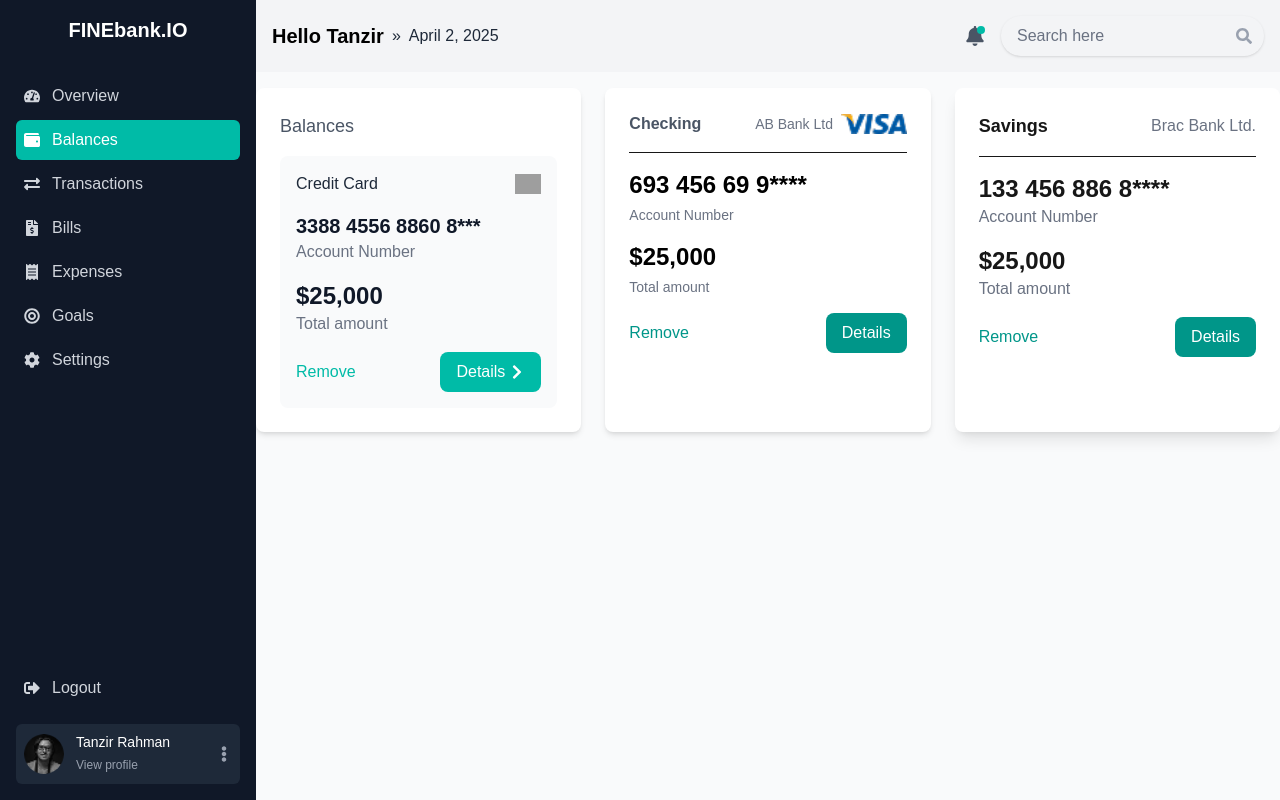
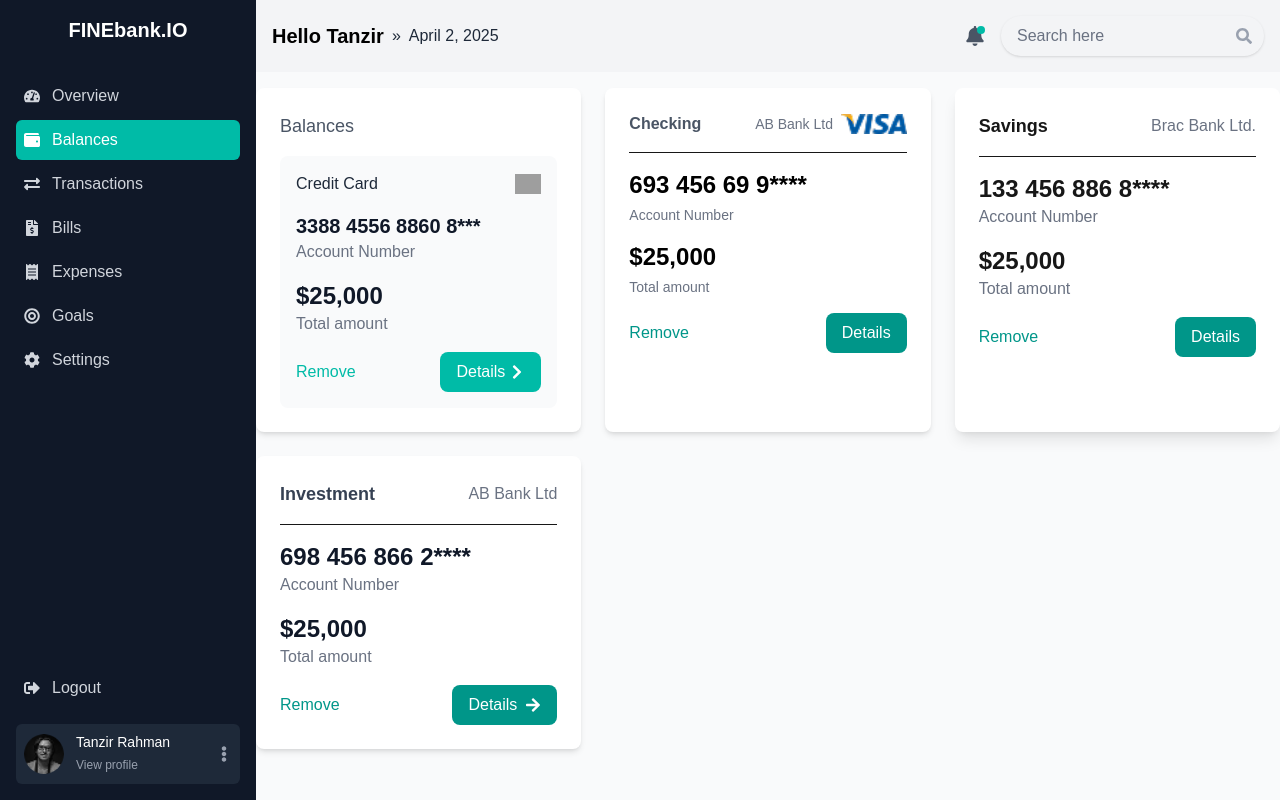
Before and after one commit to Bhankid/finebank, a Next.js app: page /dashboard/balances in a window 1280 px wide. Built offline with nearby package versions, Linux system fonts and the light colour scheme; grey boxes are pictures that could not be loaded.

Commit message:
Add InvestmentCard component to CreditCardBalance for displaying investment details

```diff
--- /dev/null
+++ b/src/app/components/CreditCardBalance/InvestmentCard.tsx
@@ -0,0 +1,65 @@
+'use client';
+
+import { FaArrowRight } from 'react-icons/fa';
+
+interface InvestmentCardProps {
+  bankName?: string;
+  accountNumber?: string;
+  totalAmount?: number;
+  className?: string;
+  onRemove?: () => void;
+  onDetails?: () => void;
+}
+
+const InvestmentCard: React.FC<InvestmentCardProps> = ({
+  bankName = 'AB Bank Ltd',
+  accountNumber = '698 456 866 2****',
+  totalAmount = 25000,
+  className = '',
+  onRemove = () => {},
+  onDetails = () => {}
+}) => {
+  // Format currency
+  const formatCurrency = (amount: number): string => {
+    return new Intl.NumberFormat('en-US', {
+      style: 'currency',
+      currency: 'USD',
+      minimumFractionDigits: 0,
+      maximumFractionDigits: 0
+    }).format(amount);
+  };
+
+  return (
+    <div className={`bg-white shadow-md rounded-lg p-6 ${className}`}>
+      <div className="flex justify-between items-center mb-4">
+        <h2 className="text-lg font-semibold text-gray-700">Investment</h2>
+        <span className="text-gray-500">{bankName}</span>
+      </div>
+      <hr className="mb-4"/>
+      <div className="mb-4">
+        <p className="text-2xl font-semibold text-gray-900">{accountNumber}</p>
+        <p className="text-gray-500">Account Number</p>
+      </div>
+      <div className="mb-4">
+        <p className="text-2xl font-semibold text-gray-900">{formatCurrency(totalAmount)}</p>
+        <p className="text-gray-500">Total amount</p>
+      </div>
+      <div className="flex justify-between items-center">
+        <button
+          onClick={onRemove}
+          className="text-teal-600 hover:text-teal-700 transition-colors"
+        >
+          Remove
+        </button>
+        <button
+          onClick={onDetails}
+          className="bg-teal-600 hover:bg-teal-700 text-white px-4 py-2 rounded-lg flex items-center transition-colors"
+        >
+          Details <FaArrowRight className="ml-2" />
+        </button>
+      </div>
+    </div>
+  );
+};
+
+export default InvestmentCard;
--- a/src/app/dashboard/balances/page.tsx
+++ b/src/app/dashboard/balances/page.tsx
@@ -2,6 +2,7 @@
 
 import CheckingAccount from '@/app/components/CreditCardBalance/CheckingAccount';
 import CreditCardBalance from '@/app/components/CreditCardBalance/CreditCardBalance';
+import InvestmentCard from '@/app/components/CreditCardBalance/InvestmentCard';
 import SavingsAccount from '@/app/components/CreditCardBalance/SavingsAccount';
 import Header from '@/app/components/Header/Header';
 import Sidebar from '@/app/components/SideBar/Sidebar';
@@ -20,7 +21,8 @@
        <div className="grid grid-cols-1 md:grid-cols-2 lg:grid-cols-3 gap-6 py-4">
         <CreditCardBalance />
         <CheckingAccount />
-        <SavingsAccount />
+          <SavingsAccount />
+          <InvestmentCard />
         </div>
       </main>
     </div>
```
